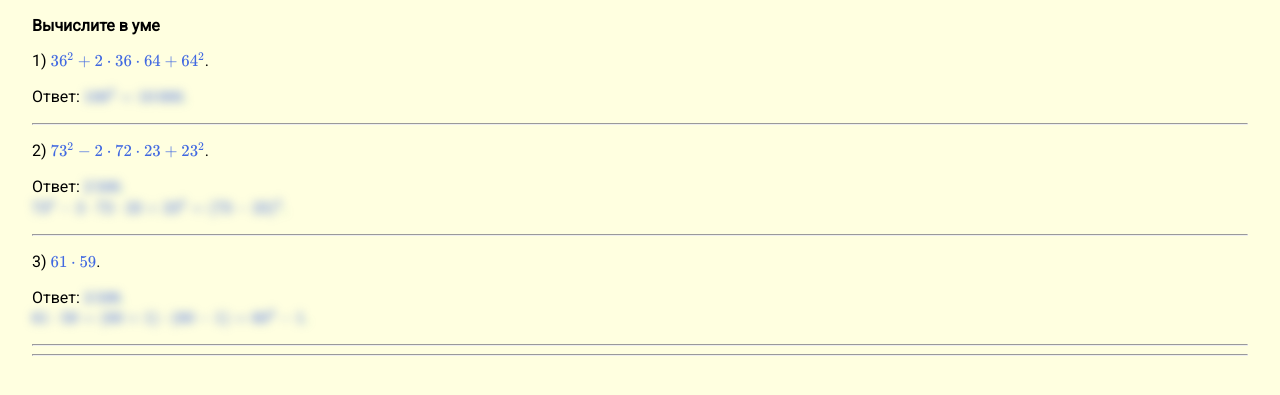
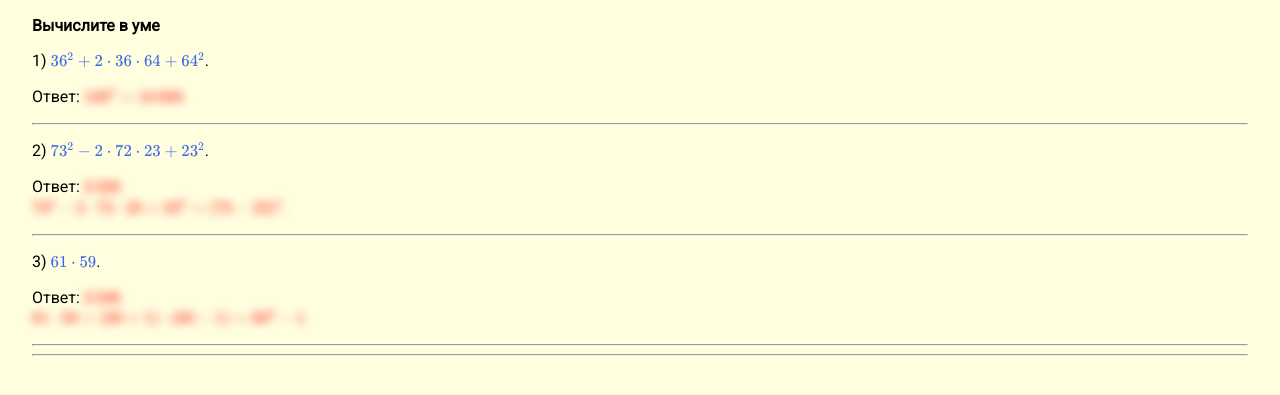
Before and after one commit to igorlsemenov/math, a Jekyll site: the page built from алгебра/7/ф-лы_сокр._умножения/3.md, in a window 1280 px wide. Shown: the top 395 px of the page. Built offline with Jekyll 4.4.1, drawn with Linux system fonts in a browser that asks for light colours; our own code applies the rules of GitHub Pages for plain Markdown files.

Commit message:
Update default.html

```diff
--- a/_layouts/default.html
+++ b/_layouts/default.html
@@ -43,7 +43,7 @@
         font-family: 'Roboto', sans-serif;
       }
       .katex { color: RoyalBlue; font-size: 1.05em !important; }
-      .answer { color: DarkCyan; }
+      .answer, .answer .katex { color: red; }
     </style>
   </head>
   <body>
```
